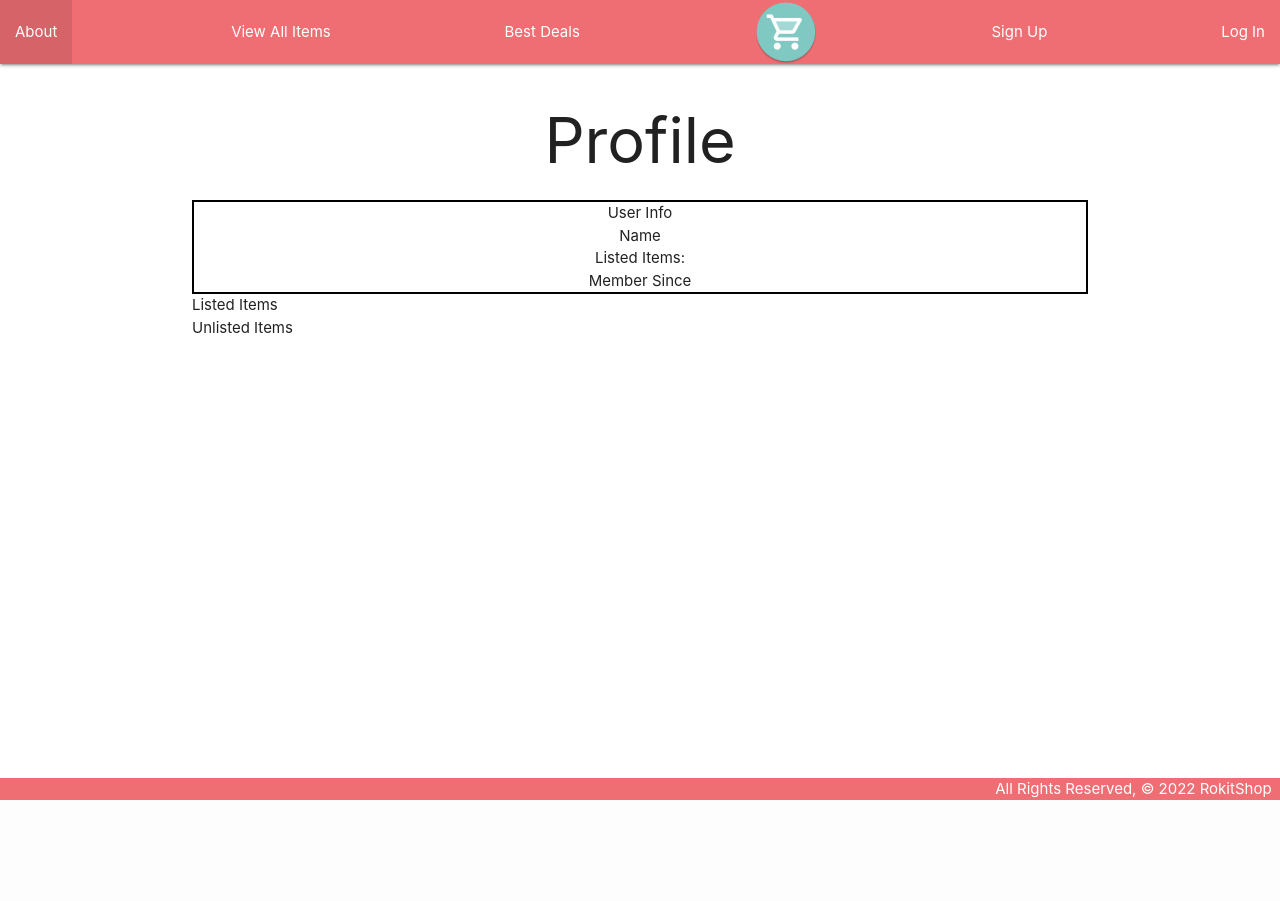
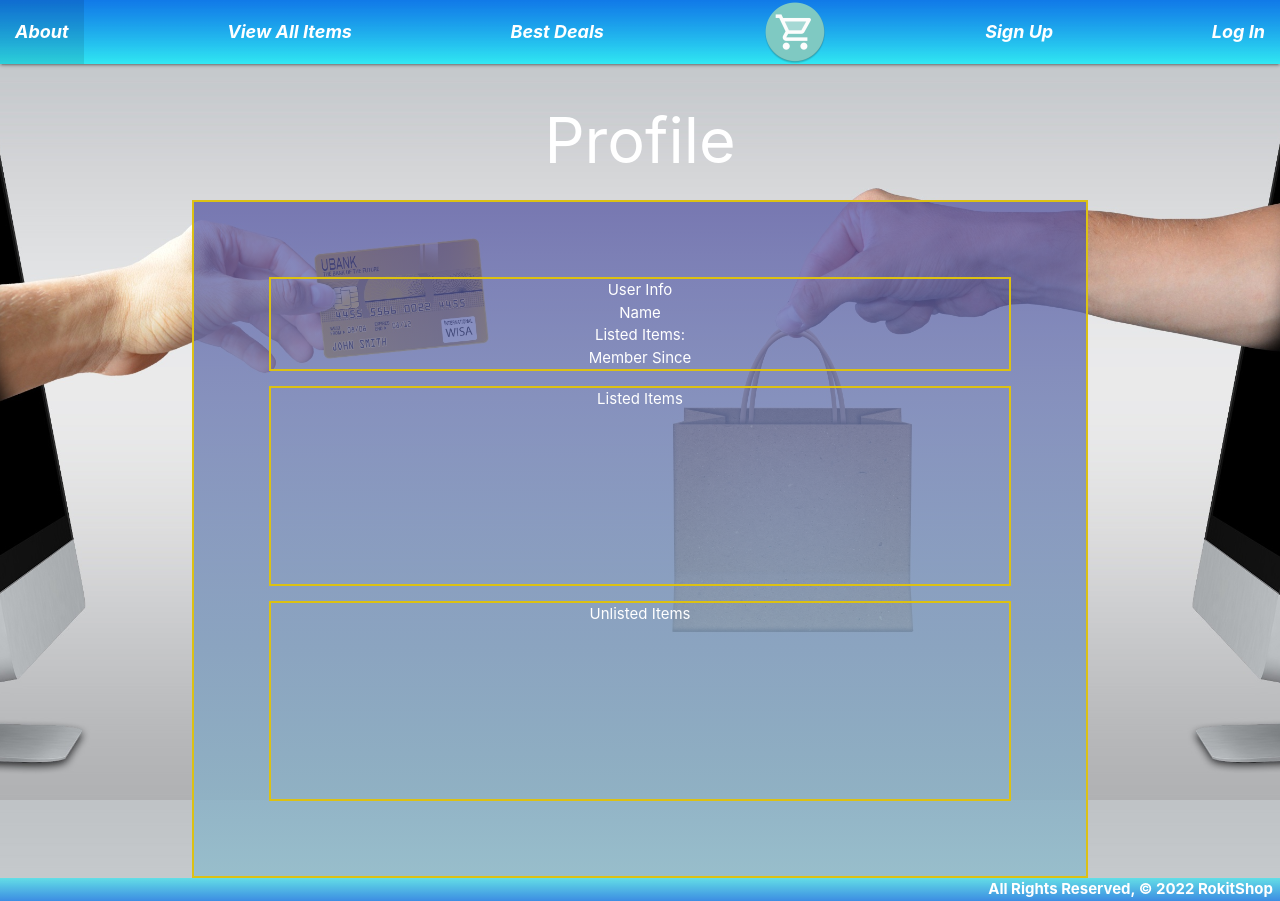
Before and after one commit to liloby/rokitshop, a Django app: page /profile/ in a window 1280 px wide. Before the commit the page ends 800 px from the top, so only its background shows below. Run offline with Django 4.2, Linux system fonts and the light colour scheme.

Commit message:
add css to profile page container, border, sections

```diff
--- a/main_app/static/css/style.css
+++ b/main_app/static/css/style.css
@@ -2,6 +2,9 @@ body {
     display: flex;
     min-height: 100vh;
     flex-direction: column;
+    background: url('../images/background3.jpg');
+    background-size: cover;
+    background-attachment: fixed;
 }
 
 main {
@@ -13,16 +16,61 @@ footer.page-footer {
     text-align: right;
 }
 
+.nav-wrapper, nav {
+    background: linear-gradient(0deg, rgba(0, 242, 255, 0.5), rgba(0, 114, 235, 0.7));
+}
+
+.page-footer {
+    background: linear-gradient(180deg, rgba(0, 242, 255, 0.5), rgba(0, 114, 235, 0.7));
+}
+
+.page-footer .footer-text {
+    font-weight: bold;
+}
+
 .nav-wrapper2 {
     display: flex;
     justify-content: space-between;
 }
 
+.nav-wrapper2 li a{
+    font-style: italic;
+    font-weight: bold;
+    font-size: large;
+}
+
 .userinfo-box {
-    border: 2px solid black;
+    border: 2px solid rgb(220, 193, 19);
     text-align: center;
+    color: white;
 }
 
 .userinfo {
     text-align: center;
 }
+
+.listed-container {
+    margin-top: 1rem;
+    border: 2px solid rgb(220, 193, 19);
+    text-align: center;
+    height: 200px;
+    color: white;
+}
+
+.unlisted-container {
+    margin-top: 1rem;
+    border: 2px solid rgb(220, 193, 19);
+    text-align: center;
+    height: 200px;
+    color: white;
+}
+
+h1 {
+    color: white;
+}
+
+.profile-container {
+    border: 2px solid rgb(220, 193, 19);
+    padding: 5rem;
+    background: linear-gradient(180deg, rgba(78, 78, 159, 0.7), rgba(144, 188, 203, 0.85));
+}
--- a/main_app/templates/base.html
+++ b/main_app/templates/base.html
@@ -15,7 +15,7 @@
         <nav>
             <div class="nav-wrapper">
                 <ul class="nav-wrapper2">
-                    <li><a href="{% url 'about' %}">About</a></li>
+                    <li class="large-font"><a href="{% url 'about' %}">About</a></li>
                     <li class="right"><a href="">View All Items</a></li>
                     <li class="right"><a href="">Best Deals</a></li>
                     <li class="logo-center">
@@ -40,7 +40,7 @@
         {% endblock %}
     </main>
   	<footer class="page-footer">
-       <div class="right">All Rights Reserved, &copy; 2022 RokitShop &nbsp;</div>
+       <div class="right footer-text">All Rights Reserved, &copy; 2022 RokitShop &nbsp;</div>
     </footer>
 </body>
 </html>
--- a/main_app/templates/profile.html
+++ b/main_app/templates/profile.html
@@ -1,5 +1,6 @@
 {% extends 'base.html' %}
 {% block content %}
+
 <h1 class="center">Profile</h1>
 <div class="profile-container">
     <div class="userinfo-box">
@@ -8,9 +9,11 @@
         <div>Listed Items:</div>
         <div>Member Since </div>
     </div>
-    <div>
-    <div>Listed Items</div>
-</div>
-    <div>Unlisted Items</div>
+    <div class="listed-container">
+        <div>Listed Items</div>
+    </div>
+    <div class="unlisted-container">
+        <div>Unlisted Items</div>
+    </div>
 </div>
 {% endblock %}
```
Also changed, not shown: main_app/static/images/background1.jpg (added), main_app/static/images/background2.jpg (added), main_app/static/images/background3.jpg (added).
